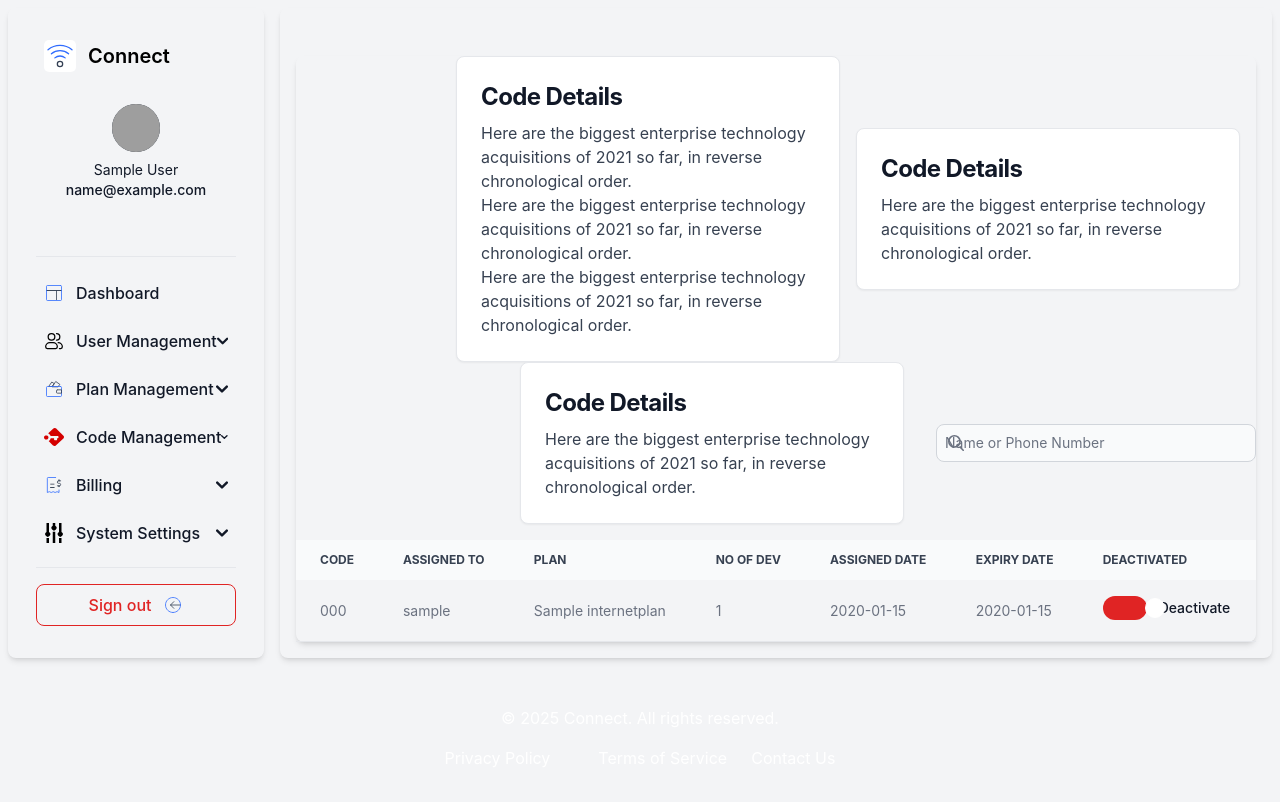
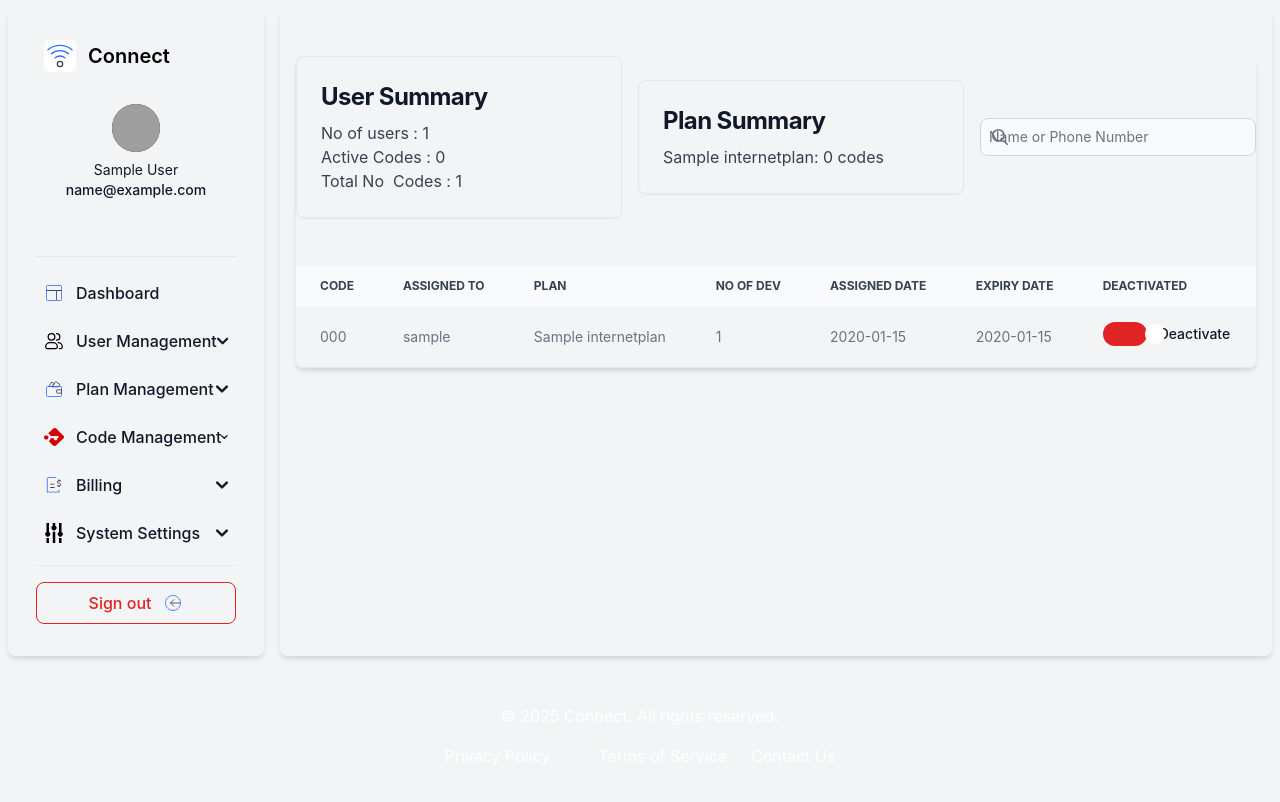
Before and after one commit to thomaspt2016/Wifi-Collection, a Django app: page /owner/codepoolstat in a window 1280 px wide. After the commit the page ends 659 px from the top, so only its background shows below. Run offline with Django 5.2, Linux system fonts and the light colour scheme; a user stored in the database is signed in; tables that the repository leaves empty hold one stand-in row (values such as "Sample post"); some libraries are stand-ins or nearby versions; grey boxes are pictures that could not be loaded.

Commit message:
codepool cards

```diff
--- a/owner/views.py
+++ b/owner/views.py
@@ -258,12 +258,34 @@
 
 class CodePoolStatView(LoginRequiredMixin,View):
     def get(self,request):
-        codepool_data = CodePoool.objects.exclude(is_used=False).select_related('assignedto', 'sourcepdf','assignedto__profileuser__plan').all().order_by('-is_used')
+        codepool_data = CodePoool.objects.exclude(is_used=False
+                                                  ).select_related('assignedto',
+                                                                'sourcepdf','assignedto__profileuser__plan'
+                                                                ).all().order_by('assignedto')
+        usr = CodePoool.objects.filter(assignedto__isnull=False).values('assignedto').distinct().count()
+        activcodes = CodePoool.objects.filter(is_used=True, is_deactivated=False).count()
+        totalcodes = CodePoool.objects.all().count()
+
+        plan_code_counts = InternetPlan.objects.annotate(
+            assigned_code_count=Count(
+                'plan__user__assigned_codes',
+                filter=Q(
+                    plan__user__assigned_codes__is_used=True,
+                    plan__user__assigned_codes__is_deactivated=False
+                ),
+                distinct=True
+            )
+        ).order_by('plan_name')
 
         context = {
-            'codepool_data': codepool_data
+            'codepool_data': codepool_data,
+            'distinct_users_count': usr,
+            'active_codes_count': activcodes,
+            'total_used_codes_count': totalcodes,
+            'plan_counts': plan_code_counts,
         }
         return render(request, 'owner/codepoo.html', context)
+
 
 class PaymentsView(LoginRequiredMixin,View):
     def get(self,request):
--- a/templates/owner/codepoo.html
+++ b/templates/owner/codepoo.html
@@ -5,41 +5,42 @@
     {% endblock %}
 {% block content %}
 <div class="relative shadow-md sm:rounded-lg mt-8">
-    <div class="flex items-center justify-end flex-column flex-wrap md:flex-row space-y-4 md:space-y-0 pb-4">
-        {# Add the cards here #}
-        <a href="#" class="block max-w-sm p-6 bg-white border border-gray-200 rounded-lg shadow-sm hover:bg-gray-100 dark:bg-gray-800 dark:border-gray-700 dark:hover:bg-gray-700 mr-4">
-            <h5 class="mb-2 text-2xl font-bold tracking-tight text-gray-900 dark:text-white">Code Details</h5>
-            <p class="font-normal text-gray-700 dark:text-gray-400">Here are the biggest enterprise technology acquisitions of 2021 so far, in reverse chronological order.</p>
-            <p class="font-normal text-gray-700 dark:text-gray-400">Here are the biggest enterprise technology acquisitions of 2021 so far, in reverse chronological order.</p>
-            <p class="font-normal text-gray-700 dark:text-gray-400">Here are the biggest enterprise technology acquisitions of 2021 so far, in reverse chronological order.</p>
+    <div class="flex items-center flex-column flex-wrap md:flex-row space-y-4 md:space-y-0 pb-4 gap-x-4">
+
+        {# Removed background color classes #}
+        <a href="#" class="block p-6 border border-gray-200 rounded-lg shadow-sm hover:bg-gray-100 dark:hover:bg-gray-700 flex-1">
+            <h5 class="mb-2 text-2xl font-bold tracking-tight text-gray-900 dark:text-white">User Summary</h5>
+            {# Adjusted dark mode text color for better visibility on a neutral background #}
+            <p class="font-normal text-gray-700 dark:text-gray-400">No of users : {{distinct_users_count}}</p>
+            <p class="font-normal text-gray-700 dark:text-gray-400">Active Codes : {{active_codes_count}}</p>
+            <p class="font-normal text-gray-700 dark:text-gray-400">Total No  Codes : {{total_used_codes_count}}</p>
         </a>
-        <a href="#" class="block max-w-sm p-6 bg-white border border-gray-200 rounded-lg shadow-sm hover:bg-gray-100 dark:bg-gray-800 dark:border-gray-700 dark:hover:bg-gray-700 mr-4">
-            <h5 class="mb-2 text-2xl font-bold tracking-tight text-gray-900 dark:text-white">Code Details</h5>
-            <p class="font-normal text-gray-700 dark:text-gray-400">Here are the biggest enterprise technology acquisitions of 2021 so far, in reverse chronological order.</p>
-        </a>
-        <a href="#" class="block max-w-sm p-6 bg-white border border-gray-200 rounded-lg shadow-sm hover:bg-gray-100 dark:bg-gray-800 dark:border-gray-700 dark:hover:bg-gray-700 mr-4">
-            <h5 class="mb-2 text-2xl font-bold tracking-tight text-gray-900 dark:text-white">Code Details</h5>
-            <p class="font-normal text-gray-700 dark:text-gray-400">Here are the biggest enterprise technology acquisitions of 2021 so far, in reverse chronological order.</p>
+        {# Removed background color classes #}
+        <a href="#" class="block p-6 border border-gray-200 rounded-lg shadow-sm hover:bg-gray-100 dark:hover:bg-gray-700 flex-1">
+            <h5 class="mb-2 text-2xl font-bold tracking-tight text-gray-900 dark:text-white">Plan Summary</h5>
+            {% for plan in plan_counts %}
+            {# Adjusted dark mode text color for better visibility on a neutral background #}
+            <p class="font-normal text-gray-700 dark:text-gray-400">{{ plan.plan_name }}: {{ plan.assigned_code_count }} codes</p>
+            {% empty %}
+            <p class="font-normal text-gray-700 dark:text-gray-400">No plans with active assigned codes.</p>
+            {% endfor %}
         </a>
 
         <label for="table-search" class="sr-only">Search</label>
-        {# ADDED mt-4 HERE #}
-        <div class="relative ml-4 mt-4">
+        <div class="relative flex-1">
             <div class="absolute inset-y-0 rtl:inset-r-0 start-0 flex items-center ps-3 pointer-events-none">
                 <svg class="w-4 h-4 text-gray-500 dark:text-gray-400" aria-hidden="true" xmlns="http://www.w3.org/2000/svg" fill="none" viewBox="0 0 20 20">
                     <path stroke="currentColor" stroke-linecap="round" stroke-linejoin="round" stroke-width="2" d="m19 19-4-4m0-7A7 7 0 1 1 1 8a7 7 0 0 1 14 0Z"/>
                 </svg>
             </div>
-            <input type="text" id="table-search-users" class="block p-2 ps-10 text-sm text-gray-900 border border-gray-300 rounded-lg w-80 bg-gray-50 focus:ring-blue-500 focus:border-blue-500 dark:bg-gray-700 dark:border-gray-600 dark:placeholder-gray-400 dark:text-white dark:focus:ring-blue-500 dark:focus:border-blue-500"
-
+            <input type="text" id="table-search-users" class="block p-2 ps-10 text-sm text-gray-900 border border-gray-300 rounded-lg w-full bg-gray-50 focus:ring-blue-500 focus:border-blue-500 dark:bg-gray-700 dark:border-gray-600 dark:placeholder-gray-400 dark:text-white dark:focus:ring-blue-500 dark:focus:border-blue-500"
             placeholder="Name or Phone Number" name="q" hx-get = ""
             hx-trigger="keyup changed delay:500ms, search"
             hx-target="#client-table-scroll-area tbody"
             hx-swap="innerHTML">
         </div>
     </div>
-    {# This is the div that needs the overflow-y-auto and a max-height, and now the ID for styling #}
-    <div id="client-table-scroll-area" class="overflow-y-auto max-h-[calc(100vh-200px)]">
+    <div id="client-table-scroll-area" class="overflow-y-auto max-h-[calc(100vh-200px)] mt-8">
         <table class="w-full text-sm text-left rtl:text-right text-gray-500 dark:text-gray-400">
             <thead class="text-xs text-gray-700 uppercase bg-gray-50 dark:bg-gray-700 dark:text-gray-400 sticky top-0">
                 <tr>
@@ -61,30 +62,30 @@
 
 {# Custom Scrollbar Styles #}
 <style>
-    /* For Webkit browsers (Chrome, Safari, Edge, Opera) */
+    /* For Webkit browsers (Chrome, Safari, Safari) */
     #client-table-scroll-area::-webkit-scrollbar {
-        width: 12px; /* Increased width to 12px */
+        width: 12px;
     }
 
     #client-table-scroll-area::-webkit-scrollbar-track {
-        background-color: #f0f0f0; /* Slightly lighter gray track */
-        border-radius: 6px; /* Slightly larger radius */
+        background-color: #f0f0f0;
+        border-radius: 6px;
     }
 
     #client-table-scroll-area::-webkit-scrollbar-thumb {
-        background-color: #2cb877; /* Green color for the thumb */
-        border-radius: 6px; /* Slightly larger radius */
+        background-color: #2cb877;
+        border-radius: 6px;
     }
 
     /* Hover effect for the thumb */
     #client-table-scroll-area::-webkit-scrollbar-thumb:hover {
-        background-color: #2cb877; /* Darker green on hover */
+        background-color: #2cb877;
     }
 
     /* For Firefox */
     #client-table-scroll-area {
-        scrollbar-width: thin; /* 'auto' | 'thin' | 'none' - 'thin' is usually enough */
-        scrollbar-color: #2cb877 #f0f0f0; /* thumb color track color (Green and light gray) */
+        scrollbar-width: thin;
+        scrollbar-color: #2cb877 #f0f0f0;
     }
 </style>
 {% endblock %}
```
